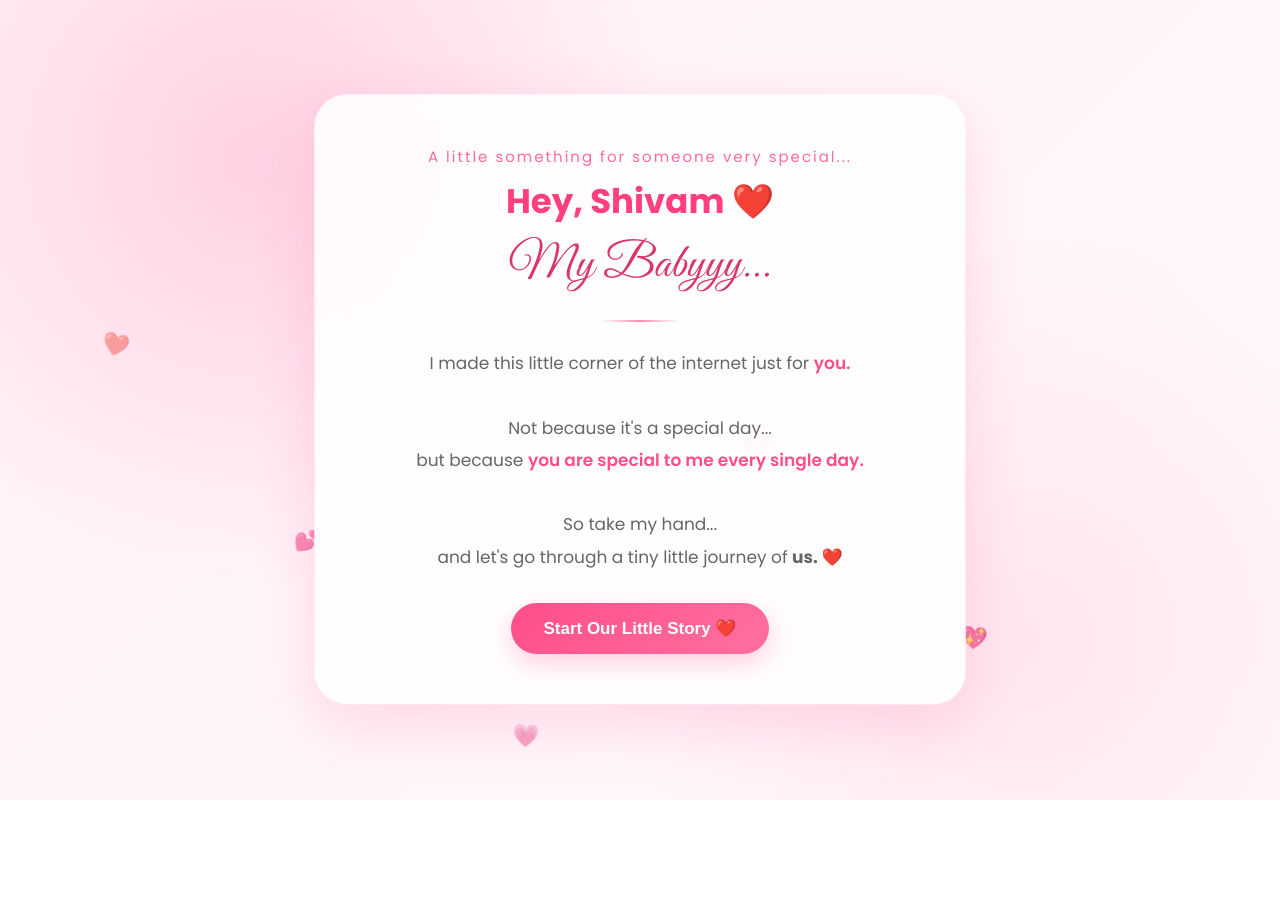
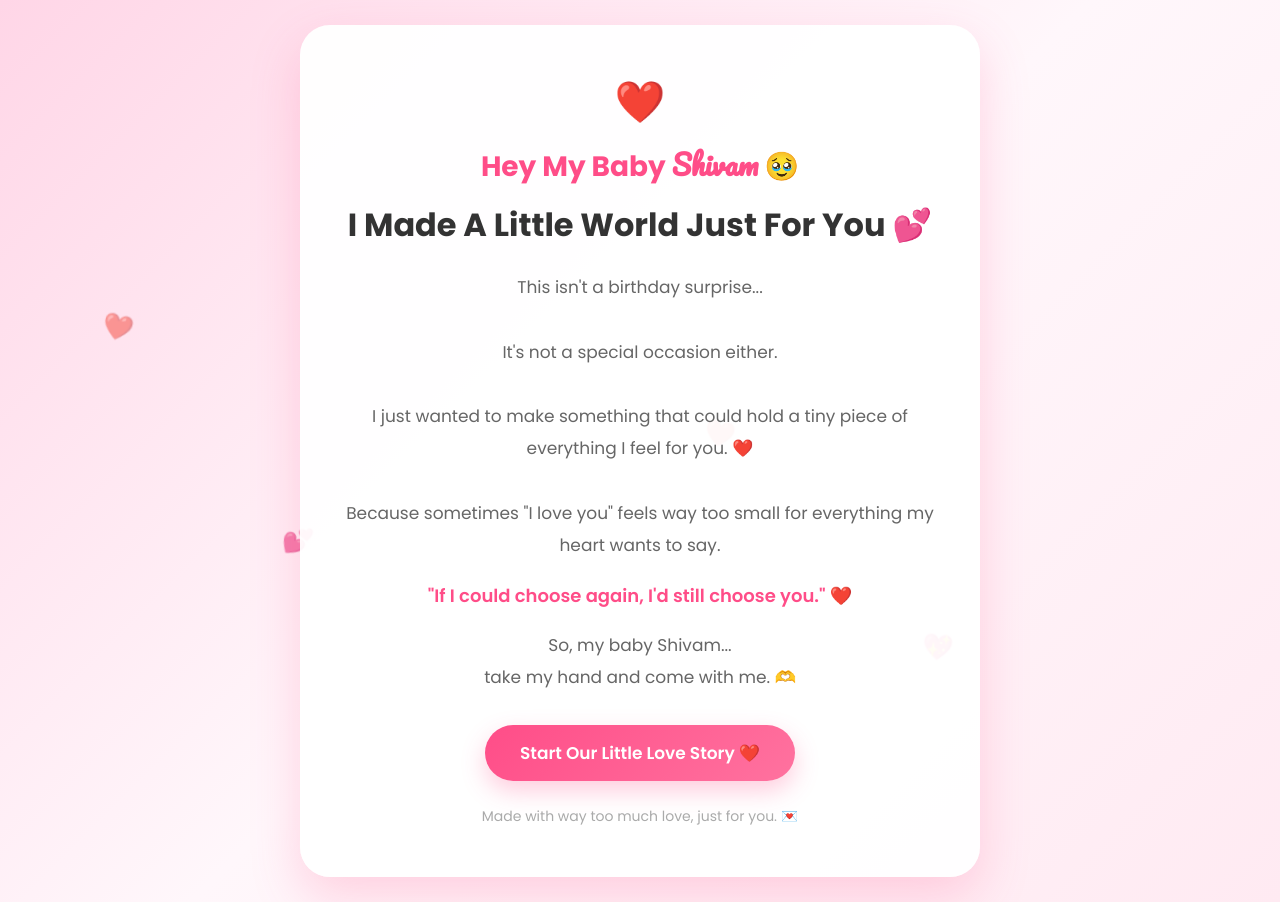
Before and after one commit to bhartimarkandeyjoshi-jpg/us, a plain HTML site: page index.html in a window 1280 px wide. Before the commit the page ends 800 px from the top, so only its background shows below. Drawn offline with Linux system fonts and the light colour scheme.

Commit message:
Update index.html

```diff
--- a/index.html
+++ b/index.html
@@ -1,41 +1,35 @@
 <!DOCTYPE html>
 <html lang="en">
-
 <head>
     <meta charset="UTF-8">
     <meta name="viewport" content="width=device-width, initial-scale=1.0">
 
-    <title>For My Shivam ❤️</title>
+    <title>For My Baby Shivam ❤️</title>
 
-    <link
-        href="https://fonts.googleapis.com/css2?family=Great+Vibes&family=Poppins:wght@300;400;500;600;700&display=swap"
-        rel="stylesheet">
+    <link href="https://fonts.googleapis.com/css2?family=Poppins:wght@300;400;500;600;700&family=Pacifico&display=swap" rel="stylesheet">
 
     <style>
-
         * {
             margin: 0;
             padding: 0;
             box-sizing: border-box;
         }
 
+        html {
+            scroll-behavior: smooth;
+        }
+
         body {
             min-height: 100vh;
             font-family: 'Poppins', sans-serif;
-
-            background:
-                radial-gradient(circle at 20% 20%, #ffd1e3 0%, transparent 35%),
-                radial-gradient(circle at 80% 80%, #ffe5ef 0%, transparent 35%),
-                linear-gradient(135deg, #fff0f6, #fff9fc);
-
+            background: linear-gradient(135deg, #ffd6e7, #fff7fb, #ffeaf2);
+            overflow-x: hidden;
+            overflow-y: auto;
             display: flex;
             justify-content: center;
             align-items: center;
-
             padding: 25px 15px;
-
-            overflow-x: hidden;
-            overflow-y: auto;
+            position: relative;
         }
 
         .hearts {
@@ -46,87 +40,52 @@
             z-index: 0;
         }
 
-        .hearts span {
+        .heart {
             position: absolute;
-            bottom: -50px;
-            font-size: 22px;
-            animation: float 9s linear infinite;
+            bottom: -80px;
+            color: #ff5c8a;
+            font-size: 25px;
+            animation: floatHeart 9s linear infinite;
             opacity: 0;
         }
 
-        .hearts span:nth-child(1) {
-            left: 8%;
-            animation-delay: 0s;
-        }
+        .heart:nth-child(1) { left: 8%; animation-delay: 0s; }
+        .heart:nth-child(2) { left: 22%; animation-delay: 2s; }
+        .heart:nth-child(3) { left: 38%; animation-delay: 4s; }
+        .heart:nth-child(4) { left: 55%; animation-delay: 1s; }
+        .heart:nth-child(5) { left: 72%; animation-delay: 3s; }
+        .heart:nth-child(6) { left: 88%; animation-delay: 5s; }
 
-        .hearts span:nth-child(2) {
-            left: 23%;
-            animation-delay: 2s;
-        }
-
-        .hearts span:nth-child(3) {
-            left: 40%;
-            animation-delay: 4s;
-        }
-
-        .hearts span:nth-child(4) {
-            left: 58%;
-            animation-delay: 1s;
-        }
-
-        .hearts span:nth-child(5) {
-            left: 75%;
-            animation-delay: 3s;
-        }
-
-        .hearts span:nth-child(6) {
-            left: 90%;
-            animation-delay: 5s;
-        }
-
-        @keyframes float {
-
+        @keyframes floatHeart {
             0% {
                 transform: translateY(0) rotate(0deg);
                 opacity: 0;
             }
 
             20% {
-                opacity: .8;
+                opacity: 0.9;
             }
 
             100% {
-                transform: translateY(-110vh) rotate(25deg);
+                transform: translateY(-120vh) rotate(25deg);
                 opacity: 0;
             }
         }
 
         .container {
             width: 100%;
-            max-width: 650px;
-
-            background: rgba(255,255,255,.88);
-
-            backdrop-filter: blur(10px);
-
+            max-width: 680px;
+            background: rgba(255,255,255,0.94);
             padding: 50px 45px;
-
-            border-radius: 32px;
-
+            border-radius: 30px;
             text-align: center;
-
-            box-shadow:
-                0 20px 60px rgba(255, 77, 136, .18),
-                0 0 0 1px rgba(255,255,255,.8);
-
+            box-shadow: 0 20px 50px rgba(255,77,136,0.22);
             position: relative;
             z-index: 2;
-
             animation: appear 1s ease;
         }
 
         @keyframes appear {
-
             from {
                 opacity: 0;
                 transform: translateY(25px) scale(.97);
@@ -138,170 +97,165 @@
             }
         }
 
-        .small {
-            color: #ff6b9a;
-            font-size: 15px;
-            letter-spacing: 2px;
-            margin-bottom: 8px;
+        .small-heart {
+            font-size: 35px;
+            margin-bottom: 12px;
+            animation: heartbeat 1.5s infinite;
+        }
+
+        @keyframes heartbeat {
+            0%, 100% {
+                transform: scale(1);
+            }
+
+            50% {
+                transform: scale(1.18);
+            }
+        }
+
+        h3 {
+            color: #ff4d88;
+            font-size: 28px;
+            margin-bottom: 12px;
         }
 
         h1 {
-            color: #ff3f7f;
-            font-size: 34px;
-            margin-bottom: 8px;
+            color: #333;
+            font-size: 32px;
+            margin-bottom: 22px;
         }
 
-        .script {
-            font-family: 'Great Vibes', cursive;
-            color: #d9366d;
-            font-size: 48px;
-            margin-bottom: 20px;
+        .name {
+            font-family: 'Pacifico', cursive;
+            color: #ff4d88;
         }
 
-        .message {
+        p {
             color: #666;
+            line-height: 1.9;
             font-size: 17px;
-            line-height: 1.9;
         }
 
-        .highlight {
+        .quote {
+            margin-top: 20px;
             color: #ff4d88;
             font-weight: 600;
+            font-size: 18px;
         }
 
-        .divider {
-            margin: 25px auto;
-            width: 80px;
-            height: 2px;
-            background: linear-gradient(to right, transparent, #ff8fb3, transparent);
+        .next-btn {
+            display: inline-block;
+            margin-top: 32px;
+            padding: 15px 35px;
+            border-radius: 50px;
+            background: linear-gradient(135deg, #ff4d88, #ff729f);
+            color: white;
+            text-decoration: none;
+            font-size: 17px;
+            font-weight: 600;
+            box-shadow: 0 10px 25px rgba(255,77,136,0.28);
+            transition: .3s ease;
         }
 
-        button {
-            margin-top: 30px;
-
-            padding: 15px 32px;
-
-            border: none;
-            border-radius: 50px;
-
-            background: linear-gradient(135deg, #ff4d88, #ff709f);
-
-            color: white;
-
-            font-size: 17px;
-            font-weight: 600;
-
-            cursor: pointer;
-
-            box-shadow: 0 10px 25px rgba(255,77,136,.25);
-
-            transition: .3s;
+        .next-btn:hover {
+            transform: translateY(-3px) scale(1.04);
+            background: linear-gradient(135deg, #ff2f73, #ff5f91);
         }
 
-        button:hover {
-            transform: translateY(-3px) scale(1.03);
-            box-shadow: 0 14px 30px rgba(255,77,136,.35);
+        .signature {
+            margin-top: 25px;
+            color: #aaa;
+            font-size: 14px;
         }
 
-        @media(max-width:600px) {
-
+        @media (max-width: 600px) {
             body {
                 align-items: flex-start;
-                padding: 15px 10px;
+                padding: 18px 10px;
             }
 
             .container {
-                margin: 15px auto;
+                margin: 10px auto;
                 padding: 35px 20px;
-                border-radius: 25px;
+                border-radius: 24px;
+            }
+
+            h3 {
+                font-size: 24px;
             }
 
             h1 {
                 font-size: 27px;
             }
 
-            .script {
-                font-size: 40px;
+            p {
+                font-size: 15.5px;
+                line-height: 1.8;
             }
 
-            .message {
-                font-size: 15px;
-            }
-
-            button {
+            .next-btn {
                 width: 100%;
-                font-size: 16px;
+                padding: 15px 20px;
             }
         }
-
     </style>
 </head>
 
 <body>
 
-<div class="hearts">
-    <span>❤️</span>
-    <span>💕</span>
-    <span>💗</span>
-    <span>❤️</span>
-    <span>💖</span>
-    <span>💕</span>
-</div>
-
-<div class="container">
-
-    <div class="small">
-        A little something for someone very special...
+    <div class="hearts">
+        <span class="heart">❤️</span>
+        <span class="heart">💕</span>
+        <span class="heart">💗</span>
+        <span class="heart">❤️</span>
+        <span class="heart">💖</span>
+        <span class="heart">💕</span>
     </div>
 
-    <h1>
-        Hey, Shivam ❤️
-    </h1>
+    <div class="container">
 
-    <div class="script">
-        My Babyyy...
-    </div>
+        <div class="small-heart">❤️</div>
 
-    <div class="divider"></div>
+        <h3>Hey My Baby <span class="name">Shivam</span> 🥹</h3>
 
-    <div class="message">
+        <h1>I Made A Little World Just For You 💕</h1>
 
-        I made this little corner of the internet
-        just for <span class="highlight">you.</span>
+        <p>
+            This isn't a birthday surprise...
+            <br><br>
 
-        <br><br>
+            It's not a special occasion either.
 
-        Not because it's a special day...
+            <br><br>
 
-        <br>
+            I just wanted to make something that could
+            hold a tiny piece of everything I feel for you. ❤️
 
-        but because <span class="highlight">
-        you are special to me every single day.</span>
+            <br><br>
 
-        <br><br>
+            Because sometimes "I love you" feels way too small
+            for everything my heart wants to say.
+        </p>
 
-        So take my hand...
+        <div class="quote">
+            "If I could choose again, I'd still choose you." ❤️
+        </div>
 
-        <br>
+        <p style="margin-top:20px;">
+            So, my baby Shivam...
+            <br>
+            take my hand and come with me. 🫶
+        </p>
 
-        and let's go through a tiny
-        little journey of <b>us. ❤️</b>
+        <a href="./love-meter.html" class="next-btn">
+            Start Our Little Love Story ❤️
+        </a>
+
+        <div class="signature">
+            Made with way too much love, just for you. 💌
+        </div>
 
     </div>
 
-    <button onclick="nextPage()">
-        Start Our Little Story ❤️
-    </button>
-
-</div>
-
-<script>
-
-function nextPage() {
-    window.location.href = "love-meter.html";
-}
-
-</script>
-
 </body>
 </html>
```
